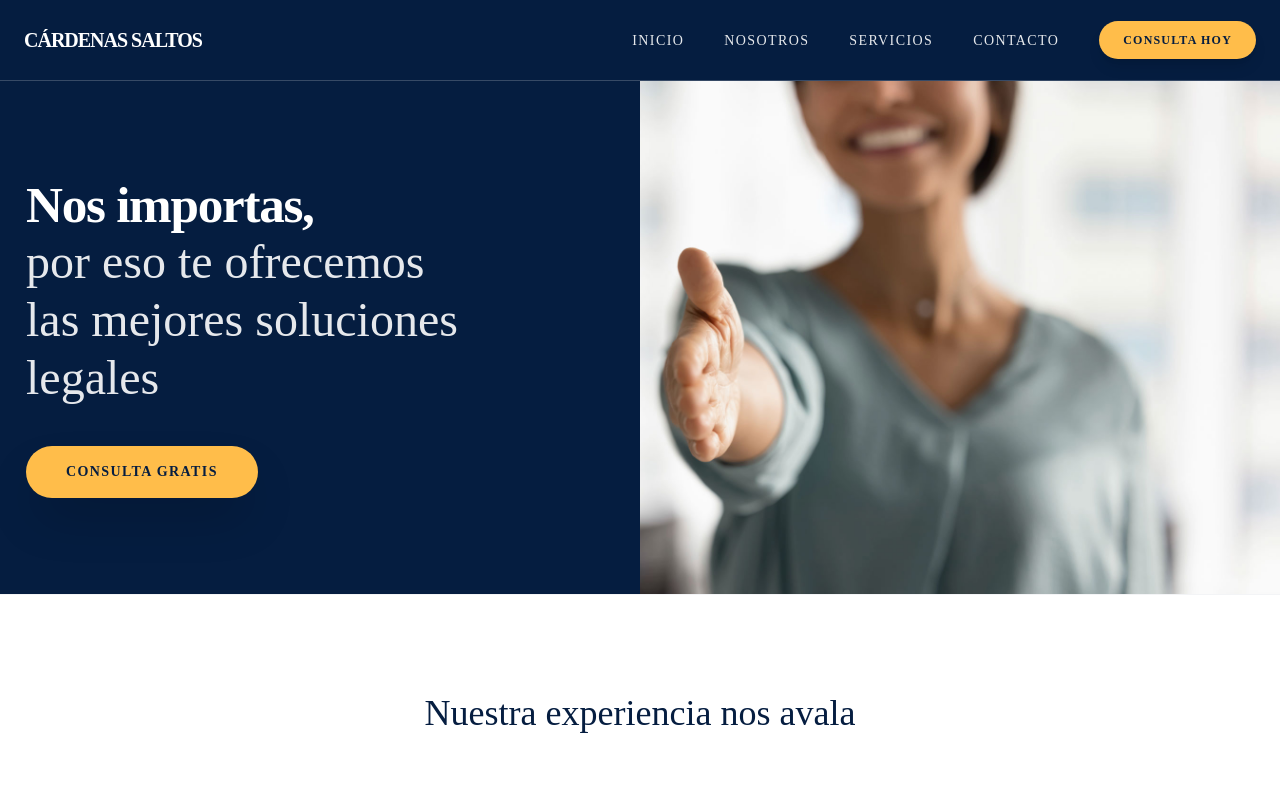
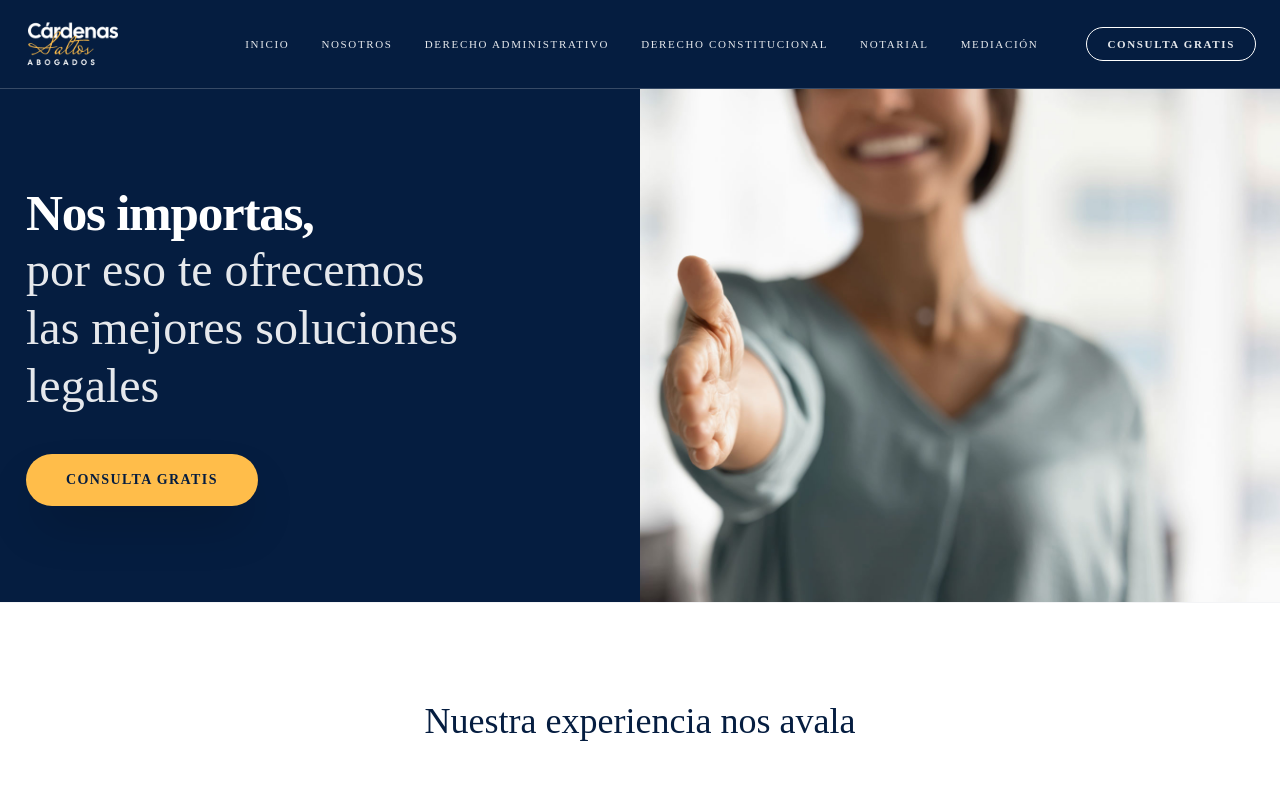
Before and after one commit to DevCardenasS/web-cardenas-saltos, a Next.js app: page / in a window 1280 px wide. Shown: the top 800 px of the page. Built offline with nearby package versions, Linux system fonts and the light colour scheme.

Commit message:
Update Navbar.js

```diff
--- a/components/Navbar.js
+++ b/components/Navbar.js
@@ -1,76 +1,61 @@
-import React, { useState } from 'react';
 import Link from 'next/link';
+import { useState } from 'react';
+import { Menu, X } from 'lucide-react';
 
 export default function Navbar() {
   const [isOpen, setIsOpen] = useState(false);
 
+  // RUTA ACTUALIZADA: Se eliminó la palabra "pequeño"
+  const logoPath = "/Logos/CS-logo-blanco.png";
+  const phoneNumber = "5939984851296";
+
   return (
-    <nav className="w-full bg-[#051d40] sticky top-0 z-[100] border-b border-white/20 font-['Gantari']">
-      <div className="max-w-7xl mx-auto px-6 h-20 flex items-center justify-between">
+    /* Se añadió 'border-b border-white/20' para la línea blanca sutil */
+    <nav className="bg-[#051d40] w-full z-50 font-['Gantari'] font-normal border-b border-white/20">
+      <div className="max-w-7xl mx-auto px-6 py-5 flex justify-between items-center">
 
         {/* LOGOTIPO */}
-        <div className="flex-shrink-0">
-          <Link href="/">
-            <span className="text-white font-black text-xl tracking-tighter cursor-pointer">
-              CÁRDENAS SALTOS
-            </span>
-          </Link>
-        </div>
+        <Link href="/" className="flex items-center">
+          <img
+            src={logoPath}
+            alt="Cárdenas Saltos"
+            className="h-10 md:h-12 object-contain"
+          />
+        </Link>
 
-        {/* MENÚ DESKTOP */}
-        <div className="hidden md:flex items-center gap-10">
-          <Link href="/">
-            <a className="text-white/90 hover:text-[#ffbd4a] text-sm font-medium transition-colors uppercase tracking-widest">Inicio</a>
-          </Link>
-          <Link href="/nosotros">
-            <a className="text-white/90 hover:text-[#ffbd4a] text-sm font-medium transition-colors uppercase tracking-widest">Nosotros</a>
-          </Link>
-          <Link href="/servicios">
-            <a className="text-white/90 hover:text-[#ffbd4a] text-sm font-medium transition-colors uppercase tracking-widest">Servicios</a>
-          </Link>
-          <Link href="/contacto">
-            <a className="text-white/90 hover:text-[#ffbd4a] text-sm font-medium transition-colors uppercase tracking-widest">Contacto</a>
-          </Link>
-          <a
-            href="https://wa.me/5939984851296"
-            className="bg-[#ffbd4a] text-[#051d40] px-6 py-2.5 rounded-full text-[12px] font-bold uppercase tracking-widest hover:scale-105 transition-all shadow-lg"
-          >
-            Consulta Hoy
+        {/* MENÚ DESKTOP (Gantari Regular) */}
+        <div className="hidden lg:flex gap-8 text-[11px] uppercase tracking-[0.15em] text-white/90 items-center">
+          <Link href="/" className="hover:text-[#ffbd4a] transition">Inicio</Link>
+          <Link href="/nosotros" className="hover:text-[#ffbd4a] transition">Nosotros</Link>
+          <Link href="/administrativo" className="hover:text-[#ffbd4a] transition">Derecho administrativo</Link>
+          <Link href="/constitucional" className="hover:text-[#ffbd4a] transition">Derecho constitucional</Link>
+          <Link href="/notarial" className="hover:text-[#ffbd4a] transition">Notarial</Link>
+          <Link href="/mediacion" className="hover:text-[#ffbd4a] transition">Mediación</Link>
+          <a href={`https://wa.me/${phoneNumber}`} className="border border-white px-5 py-2 rounded-full hover:bg-white hover:text-[#051d40] transition-all font-bold ml-4 text-center">
+            Consulta gratis
           </a>
         </div>
 
-        {/* BOTÓN MÓVIL */}
-        <div className="md:hidden">
-          <button
-            onClick={() => setIsOpen(!isOpen)}
-            className="text-white focus:outline-none"
-          >
-            <svg className="w-8 h-8" fill="none" stroke="currentColor" viewBox="0 0 24 24">
-              {isOpen ? (
-                <path strokeLinecap="round" strokeLinejoin="round" strokeWidth={2} d="M6 18L18 6M6 6l12 12" />
-              ) : (
-                <path strokeLinecap="round" strokeLinejoin="round" strokeWidth={2} d="M4 6h16M4 12h16m-7 6h7" />
-              )}
-            </svg>
+        {/* BOTÓN HAMBURGUESA (Móvil) */}
+        <div className="lg:hidden">
+          <button onClick={() => setIsOpen(!isOpen)} className="text-white">
+            {isOpen ? <X size={28} /> : <Menu size={28} />}
           </button>
         </div>
       </div>
 
       {/* MENÚ MÓVIL DESPLEGABLE */}
       {isOpen && (
-        <div className="md:hidden bg-[#051d40] border-t border-white/10 px-6 py-8 flex flex-col gap-6 animate-fadeIn">
-          <Link href="/">
-            <a onClick={() => setIsOpen(false)} className="text-white text-lg font-medium">Inicio</a>
-          </Link>
-          <Link href="/nosotros">
-            <a onClick={() => setIsOpen(false)} className="text-white text-lg font-medium">Nosotros</a>
-          </Link>
-          <Link href="/servicios">
-            <a onClick={() => setIsOpen(false)} className="text-white text-lg font-medium">Servicios</a>
-          </Link>
-          <Link href="/contacto">
-            <a onClick={() => setIsOpen(false)} className="text-white text-lg font-medium">Contacto</a>
-          </Link>
+        <div className="lg:hidden bg-[#051d40] border-t border-white/10 px-6 py-8 flex flex-col gap-6 text-sm uppercase tracking-widest text-white">
+          <Link href="/" onClick={() => setIsOpen(false)}>Inicio</Link>
+          <Link href="/nosotros" onClick={() => setIsOpen(false)}>Nosotros</Link>
+          <Link href="/administrativo" onClick={() => setIsOpen(false)}>Derecho administrativo</Link>
+          <Link href="/constitucional" onClick={() => setIsOpen(false)}>Derecho constitucional</Link>
+          <Link href="/notarial" onClick={() => setIsOpen(false)}>Notarial</Link>
+          <Link href="/mediacion" onClick={() => setIsOpen(false)}>Mediación</Link>
+          <a href={`https://wa.me/${phoneNumber}`} className="bg-[#ffbd4a] text-[#051d40] py-3 rounded-full text-center font-bold">
+            Consulta gratis
+          </a>
         </div>
       )}
     </nav>
```
